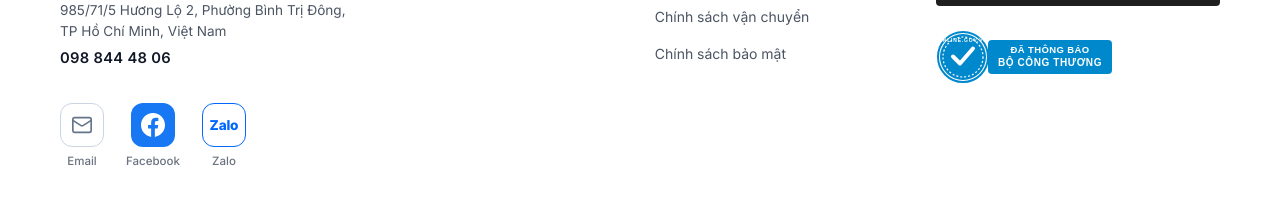
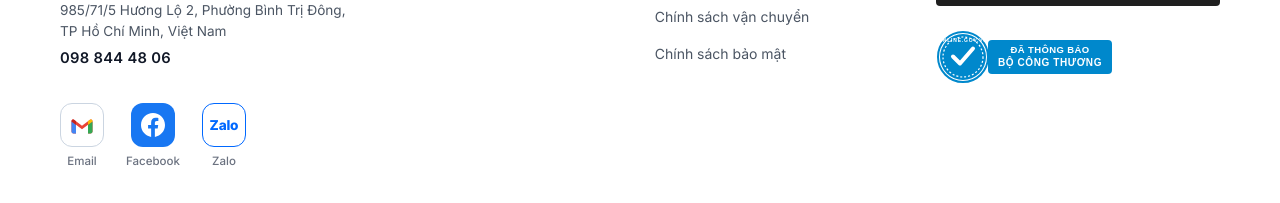
Before and after one commit to nguyentantanpolo-blip/Minishop, a Next.js app: page / in a window 1280 px wide. Shown: the part 3667-3870 px from the top of the page. Built offline with nearby package versions, Linux system fonts and the light colour scheme; no server answers; the database is empty.

Commit message:
feat: cập nhật icon Email theo chuẩn nhận diện Google Gmail

```diff
--- a/src/components/Footer.tsx
+++ b/src/components/Footer.tsx
@@ -105,9 +105,12 @@ export default function Footer() {
                 title="Gửi Email cho Tanpolo"
               >
                 <div className="social-icon-box email-box">
-                  <svg width="22" height="22" viewBox="0 0 24 24" fill="none" stroke="#64748b" strokeWidth="1.8" strokeLinecap="round" strokeLinejoin="round">
-                    <rect x="2" y="4" width="20" height="16" rx="2"></rect>
-                    <path d="m22 7-8.97 5.7a1.94 1.94 0 0 1-2.06 0L2 7"></path>
+                  <svg width="24" height="24" viewBox="0 0 48 48" fill="none" xmlns="http://www.w3.org/2000/svg">
+                    <path d="M45 16.2V37C45 39.2 43.2 41 41 41H36V23.7L24 32.7L12 23.7V41H7C4.8 41 3 39.2 3 37V16.2C3 13.6 5.9 12 8.1 13.6L24 25.5L39.9 13.6C42.1 12 45 13.6 45 16.2Z" fill="#EA4335" />
+                    <path d="M3 16.2V37C3 39.2 4.8 41 7 41H12V23.7L3 17" fill="#4285F4" />
+                    <path d="M45 16.2V37C45 39.2 43.2 41 41 41H36V23.7L45 17" fill="#34A853" />
+                    <path d="M36 10.7V23.7L45 17V16.2C45 13.6 42.1 12 39.9 13.6L36 16.5" fill="#FBBC05" />
+                    <path d="M12 10.7V23.7L3 17V16.2C3 13.6 5.9 12 8.1 13.6L12 16.5" fill="#C5221F" />
                   </svg>
                 </div>
                 <span className="social-channel-label">Email</span>
```
